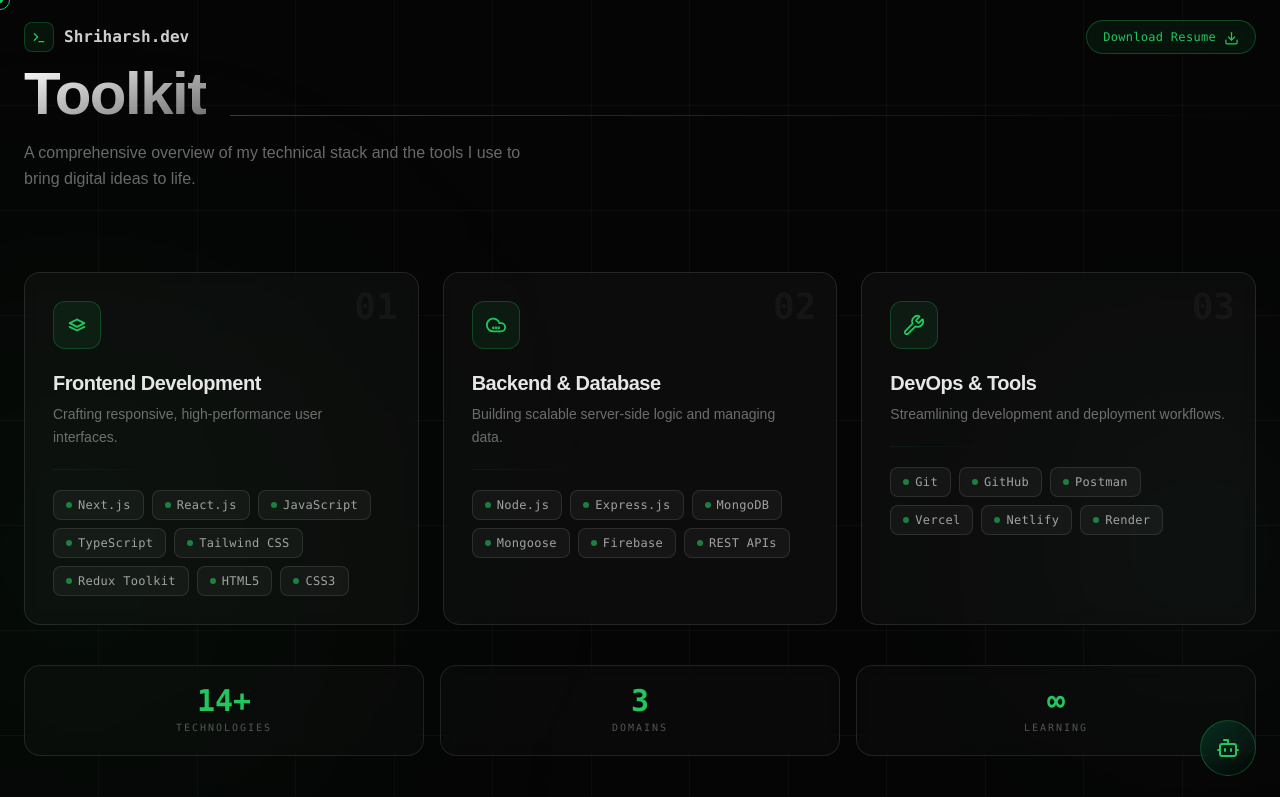
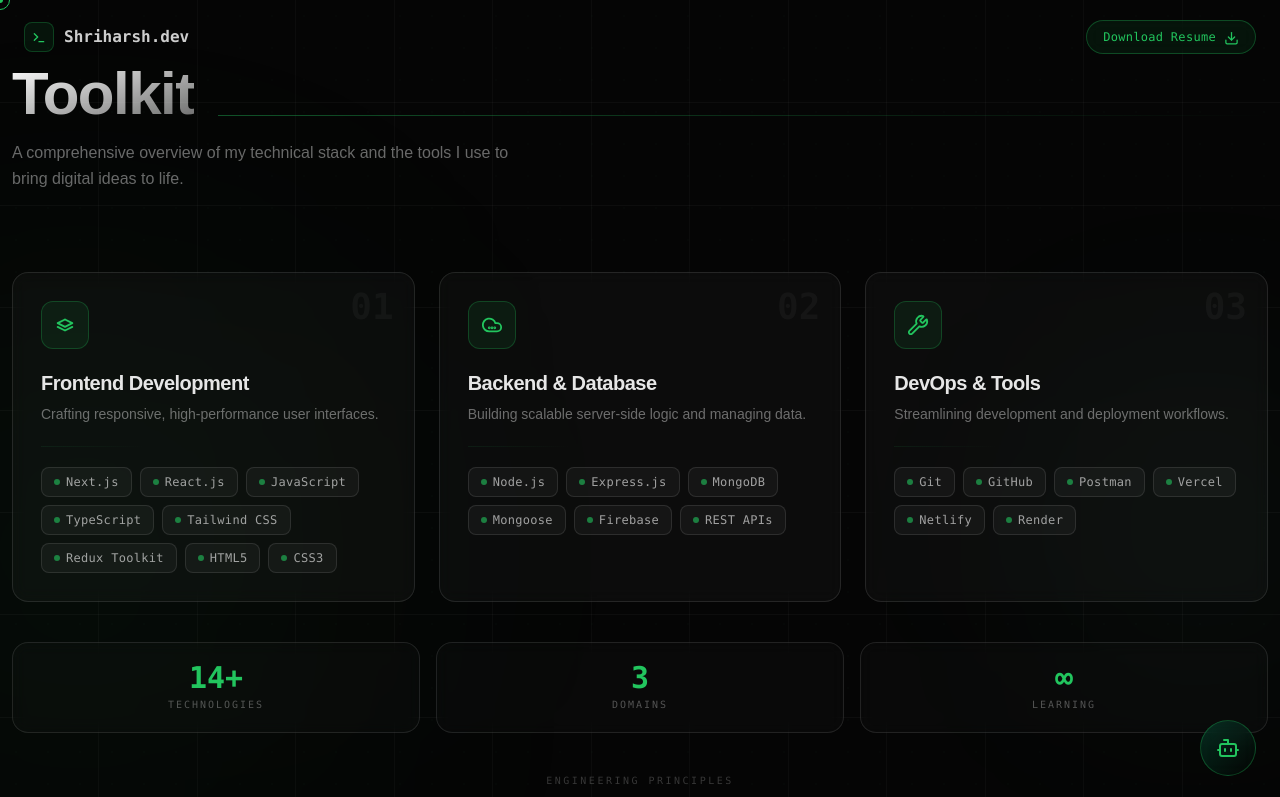
Before and after one commit to HarshNandigamwar/ShriharshNandigamwarPortfolio, a Next.js app: page /skills in a window 1280 px wide. Shown: the top 797 px of the page. Built offline with nearby package versions, Linux system fonts and the light colour scheme.

Commit message:
fix all ui problem of the website

```diff
--- a/src/app/projects/page.tsx
+++ b/src/app/projects/page.tsx
@@ -83,7 +83,7 @@ export default function ProjectsPage() {
                    rounded-full bg-emerald-300/4 blur-[120px] pointer-events-none -z-10"
             />
 
-            <div className="mx-auto px-6 ">
+            <div className="mx-auto px-3 ">
                 {/* Header */}
                 <motion.div initial={{opacity: 0, y: 24}} whileInView={{opacity: 1, y: 0}} viewport={{once: true}} transition={{duration: 0.6}} className="mb-20">
                     <div className="flex items-end gap-6 mb-4">
--- a/src/app/skills/page.tsx
+++ b/src/app/skills/page.tsx
@@ -157,7 +157,7 @@ export default function SkillsPage() {
                 }}
             />
 
-            <div className="mx-auto px-6">
+            <div className="mx-auto px-3">
                 {/* Section Header */}
                 <motion.div initial={{opacity: 0, y: 24}} whileInView={{opacity: 1, y: 0}} viewport={{once: true}} transition={{duration: 0.6}} className="mb-20">
                     <div className="flex items-end gap-6 mb-4">
```
